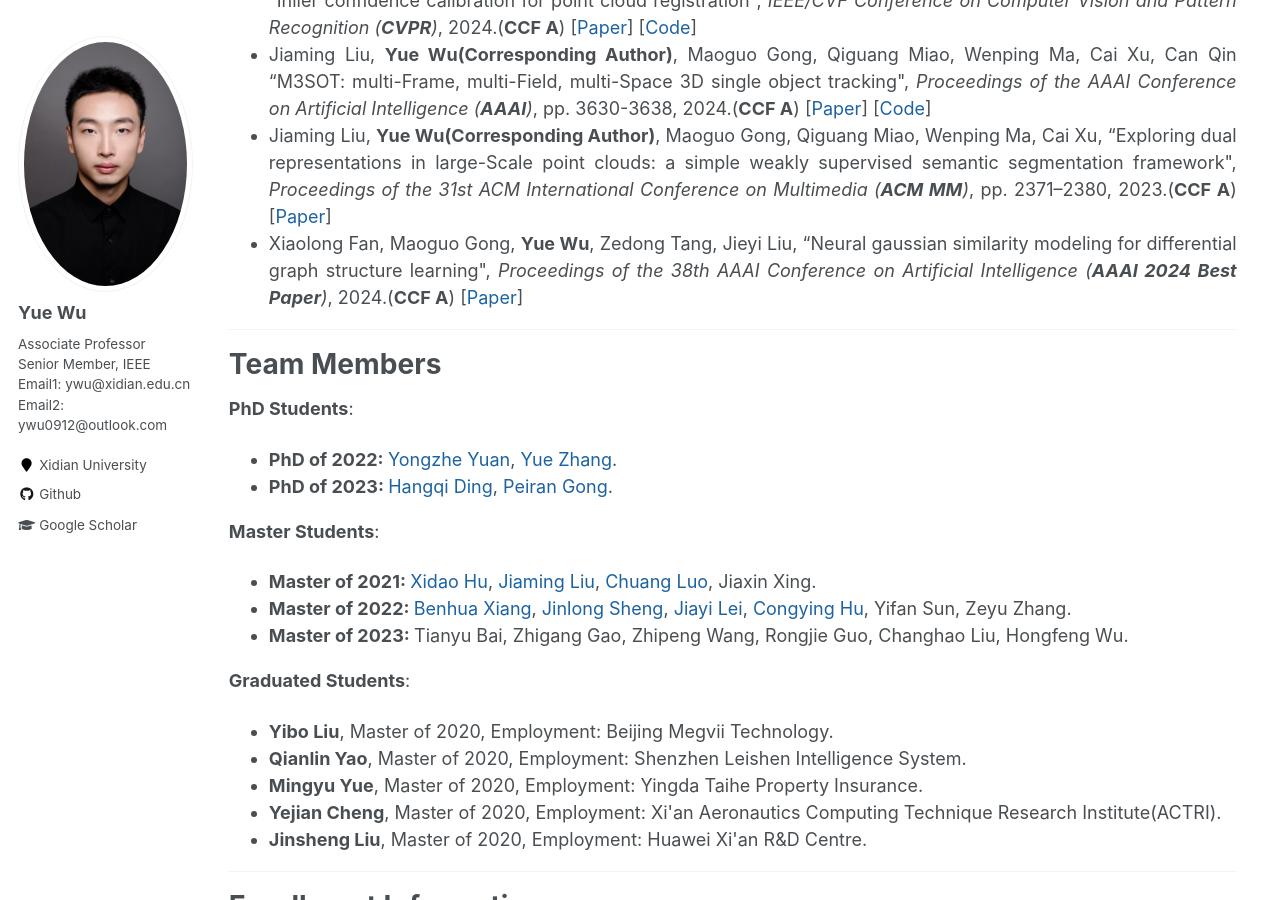
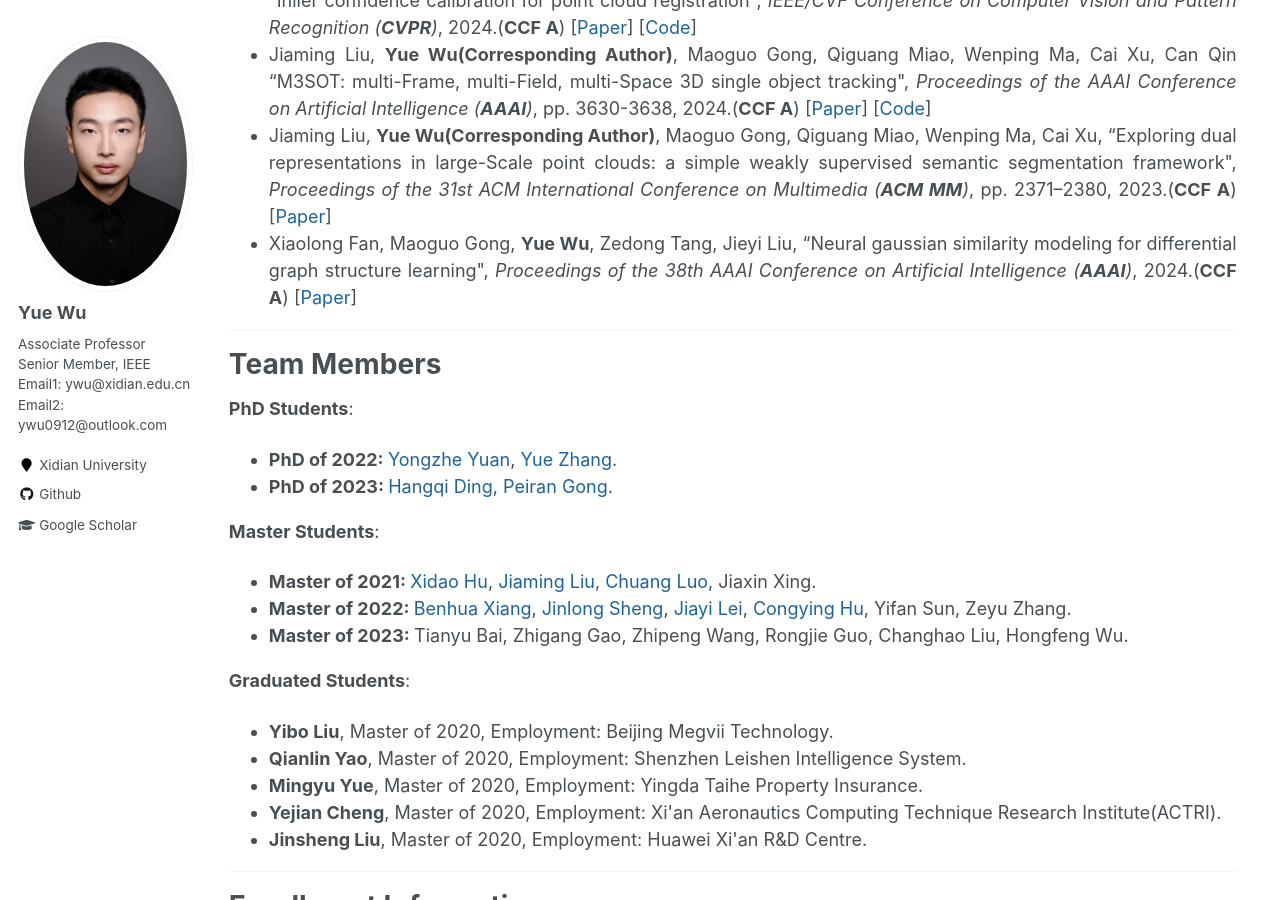
Before and after one commit to ywuchina/ywuchina.github.io, a Jekyll site: the page built from _pages/home.md, in a window 1280 px wide and 900 px high, scrolled down 4623 px. Built offline with Jekyll 4.4.1, drawn with Linux system fonts in a browser that asks for light colours.

Commit message:
Update paper.html

```diff
--- a/_includes/paper.html
+++ b/_includes/paper.html
@@ -290,7 +290,7 @@ Jiaming Liu, <b>Yue Wu(Corresponding Author)</b>, Maoguo Gong, Qiguang Miao, Wen
 <span>
 Xiaolong Fan, Maoguo Gong, <b>Yue Wu</b>, Zedong Tang, Jieyi Liu,
 “Neural gaussian similarity modeling for differential graph structure learning",
-<i>Proceedings of the 38th AAAI Conference on Artificial Intelligence (<b>AAAI 2024 Best Paper</b>)</i>, 2024.(<b>CCF A</b>)
+<i>Proceedings of the 38th AAAI Conference on Artificial Intelligence (<b>AAAI</b>)</i>, 2024.(<b>CCF A</b>)
 [<a href= "https://doi.org/10.1609/aaai.v38i11.29078" target="_blank">Paper</a>]
 </span>
 </li>
```
